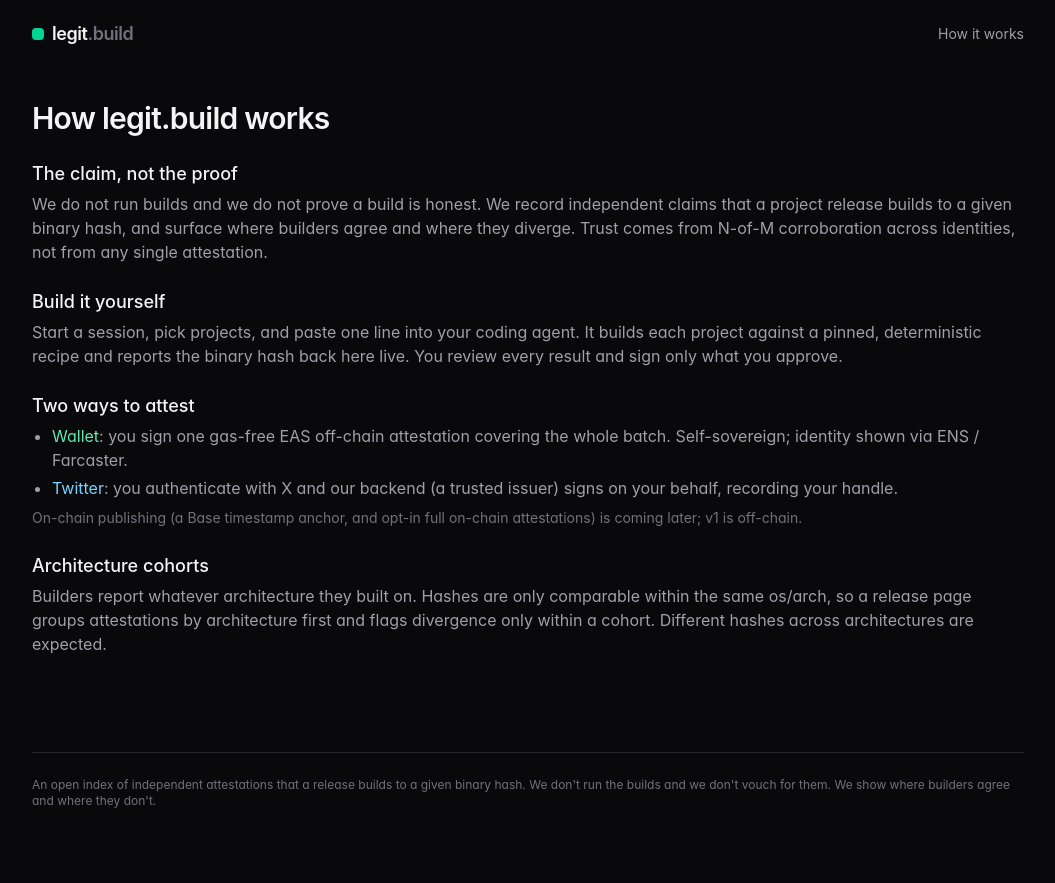
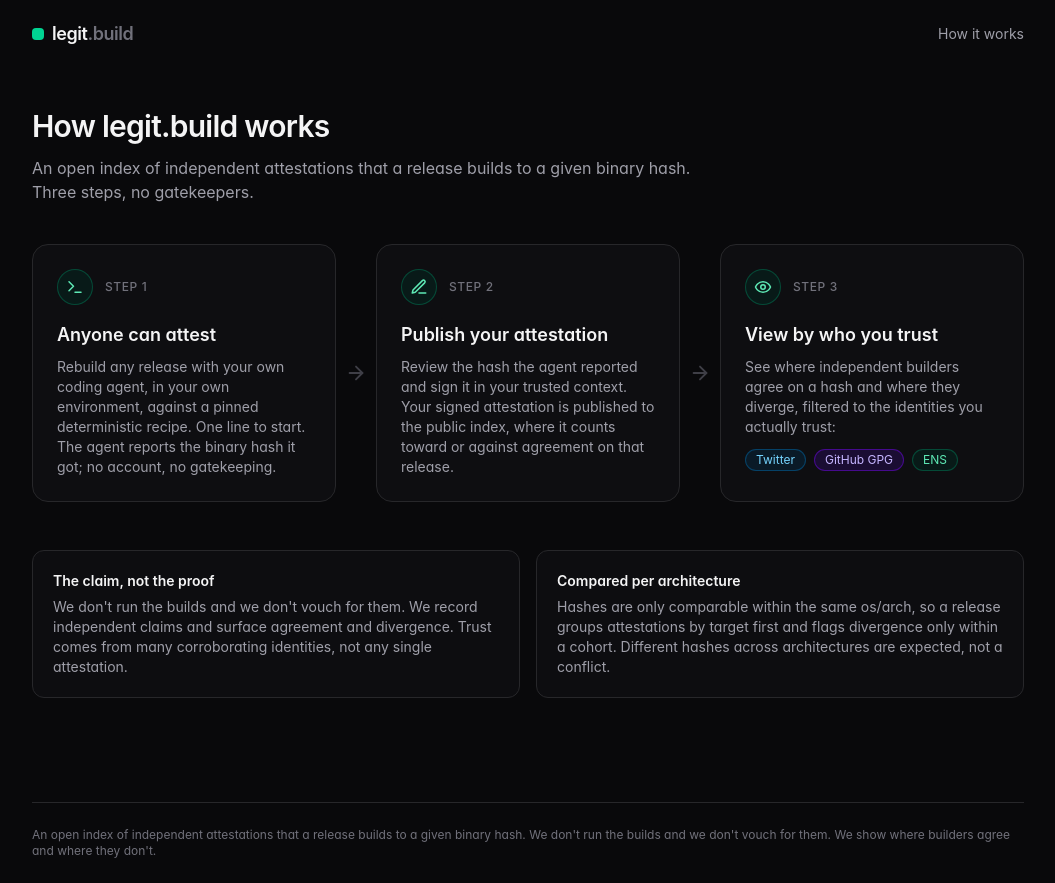
Before and after one commit to zemse/legit-build, a SvelteKit app: page /about in a window 1280 px wide. Shown: the whole page, without its empty margins (112-1167 px from the left). Before the commit the page ends 833 px from the top, so only its background shows below. Built offline with nearby package versions, Linux system fonts and the light colour scheme.

Commit message:
Revamp 'How it works' as a 3-step visual flow
Clean step cards with icons + connectors: (1) anyone can attest, (2) publish your
attestation, (3) view by who you trust (Twitter / GitHub GPG / ENS pills). Keeps the
claim-not-proof and per-architecture notes as compact supporting cards.

```diff
--- a/src/routes/about/+page.svelte
+++ b/src/routes/about/+page.svelte
@@ -1,50 +1,177 @@
-<section class="prose-invert py-8">
+<section class="py-10">
 	<h1 class="text-3xl font-semibold tracking-tight">How legit.build works</h1>
+	<p class="mt-3 max-w-2xl text-zinc-400">
+		An open index of independent attestations that a release builds to a given binary hash. Three
+		steps, no gatekeepers.
+	</p>
 
-	<div class="mt-6 space-y-6 text-zinc-300">
-		<div>
-			<h2 class="text-lg font-medium text-zinc-100">The claim, not the proof</h2>
-			<p class="mt-1 text-zinc-400">
-				We do not run builds and we do not prove a build is honest. We record independent claims
-				that a project release builds to a given binary hash, and surface where builders agree and
-				where they diverge. Trust comes from N-of-M corroboration across identities, not from any
+	<!-- 3-step flow: horizontal on desktop with connectors, stacked on mobile -->
+	<div class="mt-10 flex flex-col gap-4 lg:flex-row lg:items-stretch lg:gap-0">
+		<!-- Step 1 -->
+		<div
+			class="relative flex-1 rounded-2xl border border-zinc-800 bg-zinc-900/40 p-6 transition hover:border-emerald-700/40"
+		>
+			<div class="flex items-center gap-3">
+				<span
+					class="flex h-9 w-9 items-center justify-center rounded-full border border-emerald-700/50 bg-emerald-950/40 text-emerald-300"
+				>
+					<svg
+						xmlns="http://www.w3.org/2000/svg"
+						width="18"
+						height="18"
+						viewBox="0 0 24 24"
+						fill="none"
+						stroke="currentColor"
+						stroke-width="2"
+						stroke-linecap="round"
+						stroke-linejoin="round"
+					>
+						<path d="m4 17 6-6-6-6" />
+						<path d="M12 19h8" />
+					</svg>
+				</span>
+				<span class="text-xs font-medium uppercase tracking-wider text-zinc-500">Step 1</span>
+			</div>
+			<h2 class="mt-4 text-lg font-semibold text-zinc-100">Anyone can attest</h2>
+			<p class="mt-2 text-sm text-zinc-400">
+				Rebuild any release with your own coding agent, in your own environment, against a pinned
+				deterministic recipe. One line to start. The agent reports the binary hash it got; no
+				account, no gatekeeping.
+			</p>
+		</div>
+
+		<!-- connector -->
+		<div class="flex items-center justify-center lg:w-10" aria-hidden="true">
+			<svg
+				class="rotate-90 text-zinc-700 lg:rotate-0"
+				width="22"
+				height="22"
+				viewBox="0 0 24 24"
+				fill="none"
+				stroke="currentColor"
+				stroke-width="2"
+				stroke-linecap="round"
+				stroke-linejoin="round"
+			>
+				<path d="M5 12h14" />
+				<path d="m12 5 7 7-7 7" />
+			</svg>
+		</div>
+
+		<!-- Step 2 -->
+		<div
+			class="relative flex-1 rounded-2xl border border-zinc-800 bg-zinc-900/40 p-6 transition hover:border-emerald-700/40"
+		>
+			<div class="flex items-center gap-3">
+				<span
+					class="flex h-9 w-9 items-center justify-center rounded-full border border-emerald-700/50 bg-emerald-950/40 text-emerald-300"
+				>
+					<svg
+						xmlns="http://www.w3.org/2000/svg"
+						width="18"
+						height="18"
+						viewBox="0 0 24 24"
+						fill="none"
+						stroke="currentColor"
+						stroke-width="2"
+						stroke-linecap="round"
+						stroke-linejoin="round"
+					>
+						<path d="M12 20h9" />
+						<path d="M16.5 3.5a2.12 2.12 0 0 1 3 3L7 19l-4 1 1-4Z" />
+					</svg>
+				</span>
+				<span class="text-xs font-medium uppercase tracking-wider text-zinc-500">Step 2</span>
+			</div>
+			<h2 class="mt-4 text-lg font-semibold text-zinc-100">Publish your attestation</h2>
+			<p class="mt-2 text-sm text-zinc-400">
+				Review the hash the agent reported and sign it in your trusted context. Your signed
+				attestation is published to the public index, where it counts toward or against agreement on
+				that release.
+			</p>
+		</div>
+
+		<!-- connector -->
+		<div class="flex items-center justify-center lg:w-10" aria-hidden="true">
+			<svg
+				class="rotate-90 text-zinc-700 lg:rotate-0"
+				width="22"
+				height="22"
+				viewBox="0 0 24 24"
+				fill="none"
+				stroke="currentColor"
+				stroke-width="2"
+				stroke-linecap="round"
+				stroke-linejoin="round"
+			>
+				<path d="M5 12h14" />
+				<path d="m12 5 7 7-7 7" />
+			</svg>
+		</div>
+
+		<!-- Step 3 -->
+		<div
+			class="relative flex-1 rounded-2xl border border-zinc-800 bg-zinc-900/40 p-6 transition hover:border-emerald-700/40"
+		>
+			<div class="flex items-center gap-3">
+				<span
+					class="flex h-9 w-9 items-center justify-center rounded-full border border-emerald-700/50 bg-emerald-950/40 text-emerald-300"
+				>
+					<svg
+						xmlns="http://www.w3.org/2000/svg"
+						width="18"
+						height="18"
+						viewBox="0 0 24 24"
+						fill="none"
+						stroke="currentColor"
+						stroke-width="2"
+						stroke-linecap="round"
+						stroke-linejoin="round"
+					>
+						<path d="M2 12s3-7 10-7 10 7 10 7-3 7-10 7-10-7-10-7Z" />
+						<circle cx="12" cy="12" r="3" />
+					</svg>
+				</span>
+				<span class="text-xs font-medium uppercase tracking-wider text-zinc-500">Step 3</span>
+			</div>
+			<h2 class="mt-4 text-lg font-semibold text-zinc-100">View by who you trust</h2>
+			<p class="mt-2 text-sm text-zinc-400">
+				See where independent builders agree on a hash and where they diverge, filtered to the
+				identities you actually trust:
+			</p>
+			<div class="mt-3 flex flex-wrap gap-2">
+				<span
+					class="rounded-full border border-sky-700/50 bg-sky-950/40 px-2.5 py-0.5 text-xs text-sky-300"
+					>Twitter</span
+				>
+				<span
+					class="rounded-full border border-violet-700/50 bg-violet-950/40 px-2.5 py-0.5 text-xs text-violet-300"
+					>GitHub GPG</span
+				>
+				<span
+					class="rounded-full border border-emerald-700/50 bg-emerald-950/40 px-2.5 py-0.5 text-xs text-emerald-300"
+					>ENS</span
+				>
+			</div>
+		</div>
+	</div>
+
+	<!-- supporting notes -->
+	<div class="mt-12 grid gap-4 sm:grid-cols-2">
+		<div class="rounded-xl border border-zinc-800 bg-zinc-900/30 p-5">
+			<h3 class="text-sm font-semibold text-zinc-100">The claim, not the proof</h3>
+			<p class="mt-1.5 text-sm text-zinc-400">
+				We don't run the builds and we don't vouch for them. We record independent claims and
+				surface agreement and divergence. Trust comes from many corroborating identities, not any
 				single attestation.
 			</p>
 		</div>
-
-		<div>
-			<h2 class="text-lg font-medium text-zinc-100">Build it yourself</h2>
-			<p class="mt-1 text-zinc-400">
-				Start a session, pick projects, and paste one line into your coding agent. It builds each
-				project against a pinned, deterministic recipe and reports the binary hash back here live.
-				You review every result and sign only what you approve.
-			</p>
-		</div>
-
-		<div>
-			<h2 class="text-lg font-medium text-zinc-100">Two ways to attest</h2>
-			<ul class="mt-1 list-disc space-y-1 pl-5 text-zinc-400">
-				<li>
-					<span class="text-emerald-300">Wallet</span>: you sign one gas-free EAS off-chain
-					attestation covering the whole batch. Self-sovereign; identity shown via ENS / Farcaster.
-				</li>
-				<li>
-					<span class="text-sky-300">Twitter</span>: you authenticate with X and our backend (a
-					trusted issuer) signs on your behalf, recording your handle.
-				</li>
-			</ul>
-			<p class="mt-2 text-sm text-zinc-500">
-				On-chain publishing (a Base timestamp anchor, and opt-in full on-chain attestations) is
-				coming later; v1 is off-chain.
-			</p>
-		</div>
-
-		<div>
-			<h2 class="text-lg font-medium text-zinc-100">Architecture cohorts</h2>
-			<p class="mt-1 text-zinc-400">
-				Builders report whatever architecture they built on. Hashes are only comparable within the
-				same os/arch, so a release page groups attestations by architecture first and flags
-				divergence only within a cohort. Different hashes across architectures are expected.
+		<div class="rounded-xl border border-zinc-800 bg-zinc-900/30 p-5">
+			<h3 class="text-sm font-semibold text-zinc-100">Compared per architecture</h3>
+			<p class="mt-1.5 text-sm text-zinc-400">
+				Hashes are only comparable within the same os/arch, so a release groups attestations by
+				target first and flags divergence only within a cohort. Different hashes across
+				architectures are expected, not a conflict.
 			</p>
 		</div>
 	</div>
```
